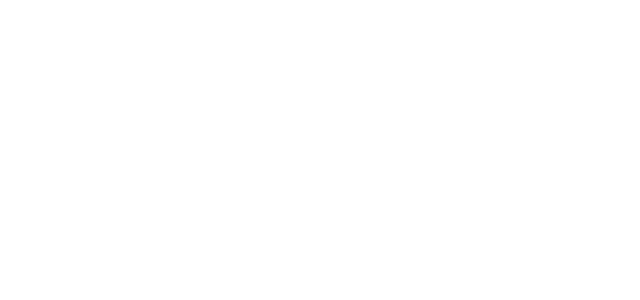
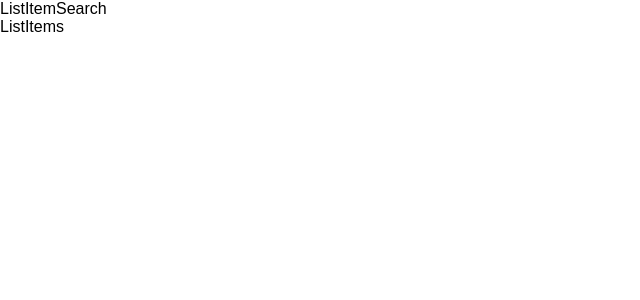
Before and after one commit to peterneely/doctors, a React (Create React App) app: page /doctors in a window 1280 px wide. Shown: the top 300 px of the page, without its empty margins (0-640 px from the left). Built offline with nearby package versions, Linux system fonts and the light colour scheme.

Commit message:
wip routing

```diff
--- a/src/App.js
+++ b/src/App.js
@@ -1,14 +1,24 @@
 import React, { Component } from 'react';
-import { BrowserRouter as Router, Switch } from 'react-router-dom';
-import DoctorRouter from './doctor/DoctorRouter';
+import {
+  BrowserRouter as Router,
+  Redirect,
+  Route,
+  Switch,
+} from 'react-router-dom';
+import DoctorRoutes from './doctor/Routes';
+import NotFound from './common/NotFound';
 
 class App extends Component {
   render() {
     return (
       <Router>
-        <Switch>
-          <DoctorRouter />
-        </Switch>
+        <div>
+          <Switch>
+            <Redirect from="/" exact to="/doctors" />
+            <DoctorRoutes root="/doctors" />
+            <Route component={NotFound} />
+          </Switch>
+        </div>
       </Router>
     );
   }
--- /dev/null
+++ b/src/common/NotFound.js
@@ -0,0 +1,20 @@
+import React, { Component } from 'react';
+import PropTypes from 'prop-types';
+
+class NotFound extends Component {
+  content = (() => {
+    return {
+      render: () => {
+        return <div>404</div>;
+      },
+    };
+  })();
+
+  render() {
+    return this.content.render();
+  }
+}
+
+NotFound.propTypes = {};
+
+export default NotFound;
--- a/src/doctor/DoctorLayout.js
+++ /dev/null
@@ -1,33 +0,0 @@
-import React, { Component } from 'react';
-import PropTypes from 'prop-types';
-import ListItemSearch from '../common/ListItemSearch';
-import ListItems from '../common/ListItems';
-
-class DoctorLayout extends Component {
-  content = (() => {
-    return {
-      render: () => {
-        const { children } = this.props;
-        return (
-          <div>
-            <ListItemSearch />
-            <div>
-              <ListItems />
-              {children}
-            </div>
-          </div>
-        );
-      },
-    };
-  })();
-
-  render() {
-    return this.content.render();
-  }
-}
-
-DoctorLayout.propTypes = {
-  children: PropTypes.node.isRequired,
-};
-
-export default DoctorLayout;
--- a/src/doctor/Doctors.js
+++ b/src/doctor/Doctors.js
@@ -1,12 +1,22 @@
 import React, { Component } from 'react';
-// import PropTypes from 'prop-types';
-// import DoctorRouter from './DoctorRouter';
+import PropTypes from 'prop-types';
+import ListItemSearch from '../common/ListItemSearch';
+import ListItems from '../common/ListItems';
 
 class Doctors extends Component {
   content = (() => {
     return {
       render: () => {
-        return <div>Doctors</div>;
+        const { children } = this.props;
+        return (
+          <div>
+            <ListItemSearch />
+            <div>
+              <ListItems />
+              {children}
+            </div>
+          </div>
+        );
       },
     };
   })();
@@ -16,6 +26,8 @@ class Doctors extends Component {
   }
 }
 
-Doctors.propTypes = {};
+Doctors.propTypes = {
+  children: PropTypes.node.isRequired,
+};
 
 export default Doctors;
--- a/src/doctor/DoctorRouter.js
+++ b/src/doctor/Routes.js
@@ -1,7 +1,6 @@
 import React, { Component } from 'react';
-// import PropTypes from 'prop-types';
+import PropTypes from 'prop-types';
 import { Route } from 'react-router-dom';
-import DoctorLayout from './DoctorLayout';
 import Doctor from './Doctor';
 import Doctors from './Doctors';
 import AddReview from './AddReview';
@@ -9,38 +8,26 @@ import EditReview from './EditReview';
 
 class DoctorRouter extends Component {
   content = (() => {
-    const routes = [
-      {
-        Component: Doctors,
-        exact: true,
-        path: '/',
-      },
-      {
-        Component: Doctor,
-        path: '/doctor',
-      },
-      {
-        Component: AddReview,
-        path: '/add-review',
-      },
-      {
-        Component: EditReview,
-        path: '/edit-review',
-      },
+    const createRoutes = root => [
+      { path: `${root}/` },
+      { Component: Doctor, path: `${root}/doctor` },
+      { Component: AddReview, path: `${root}/add-review` },
+      { Component: EditReview, path: `${root}/edit-review` },
     ];
     return {
       render: () => {
+        const { root = '' } = this.props;
         return (
           <div>
-            {routes.map(({ Component, exact = false, path }) => (
+            {createRoutes(root).map(({ Component = () => null, path }) => (
               <Route
-                exact={exact}
+                exact
                 key={path}
                 path={path}
                 render={props => (
-                  <DoctorLayout {...props}>
+                  <Doctors {...props}>
                     <Component {...props} />
-                  </DoctorLayout>
+                  </Doctors>
                 )}
               />
             ))}
@@ -55,6 +42,8 @@ class DoctorRouter extends Component {
   }
 }
 
-DoctorRouter.propTypes = {};
+DoctorRouter.propTypes = {
+  root: PropTypes.string,
+};
 
 export default DoctorRouter;
```
